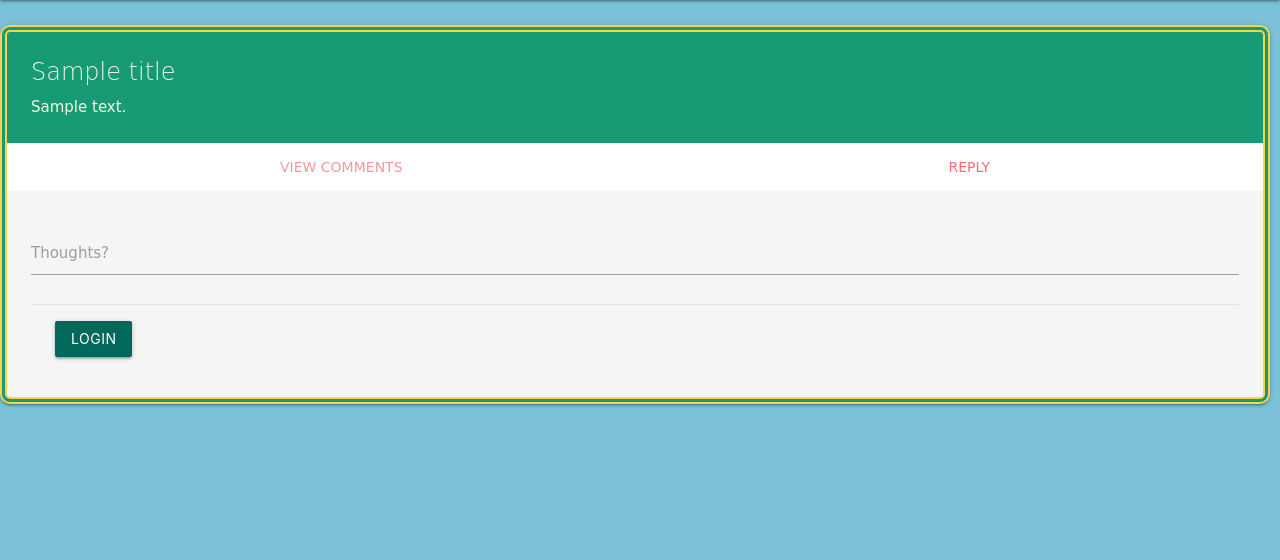
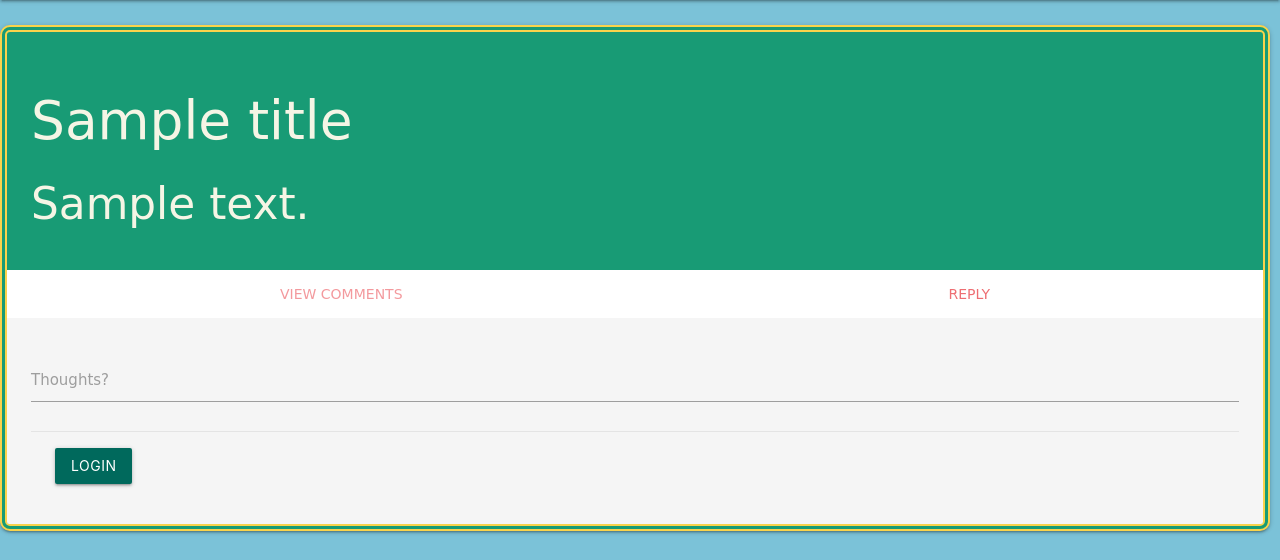
Before and after one commit to AndiS90/Tech-Blog, a Node project: template views/partials/post-details.handlebars in a window 1280 px wide. Shown: the part 240-800 px from the top of the page. Run offline with Node 20 templates, Linux system fonts and the light colour scheme; the template is opened without the code that fills it: most values are stand-ins (such as "Sample title", 1, 10 or a date in 2020); some libraries are stand-ins or nearby versions; some web fonts are replaced.

Commit message:
playing with each comments, comment-details.

```diff
--- a/views/partials/post-details.handlebars
+++ b/views/partials/post-details.handlebars
@@ -1,9 +1,9 @@
 <div class="card">
 
     <div class="card-content">
-      <span class="card-title">{{title}}</span>
+      <span class="card-title"><h2>{{title}}</h2></span>
 
-      <p>{{description}}</p>
+      <h3>{{description}}</h3>
     </div>
     <div class="card-tabs">
       <ul class="tabs tabs-fixed-width">
@@ -14,7 +14,9 @@
     <div class="card-content grey lighten-4">
       <div class="card-reveal">
       <span class="card-title grey-text text-darken-4">Comments<i class="material-icons right">close</i></span>
-      <p>{{comment-details}}</p>
+      {{#each comments as |comment|}}
+      <h4>{{comment-details}}</h4>
+      {{/each}}
     </div>
       <div id="{{post_id}}-reply">
         <form class="form comment-form" id ="{{post_id}}">
```
